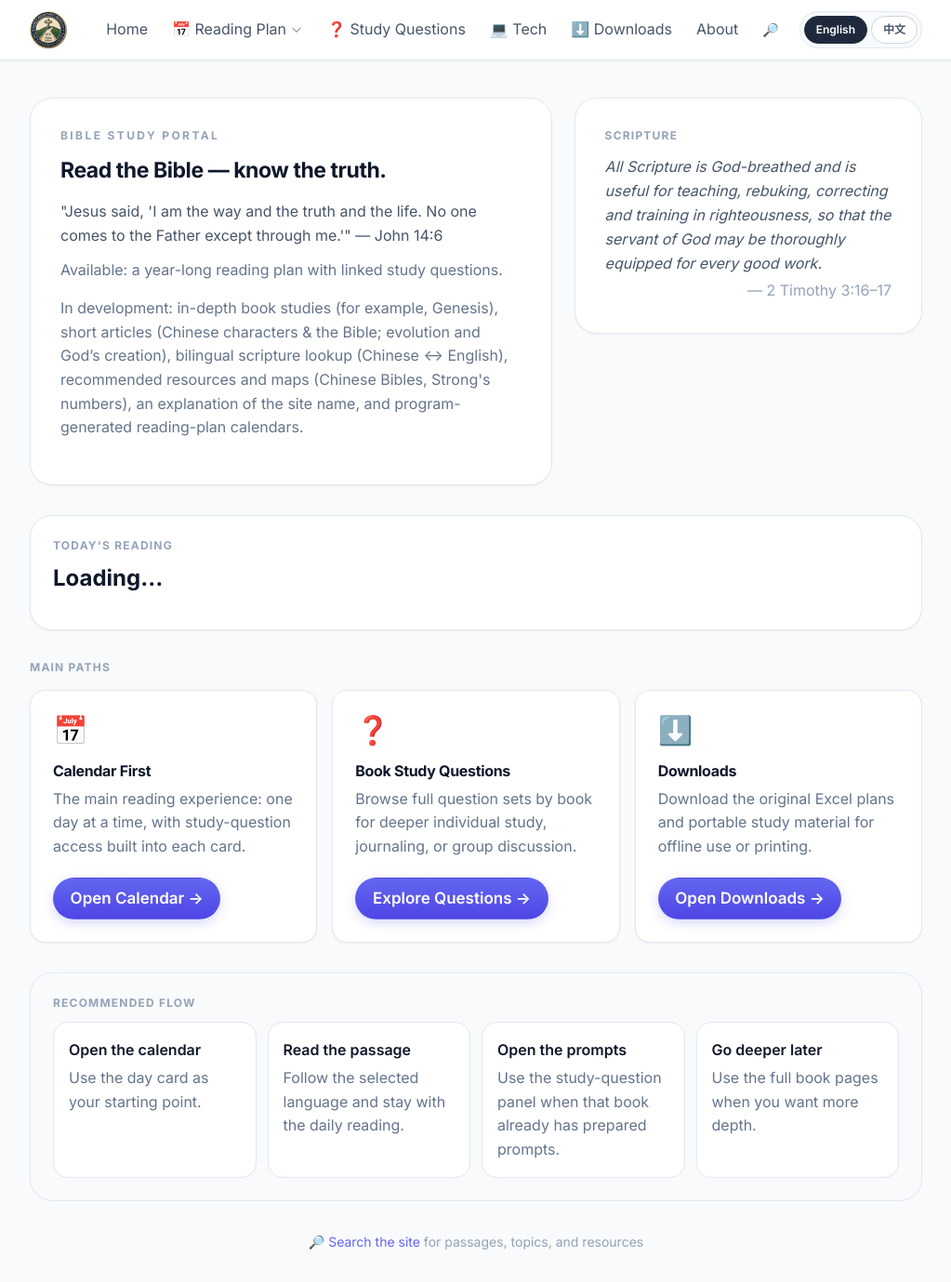
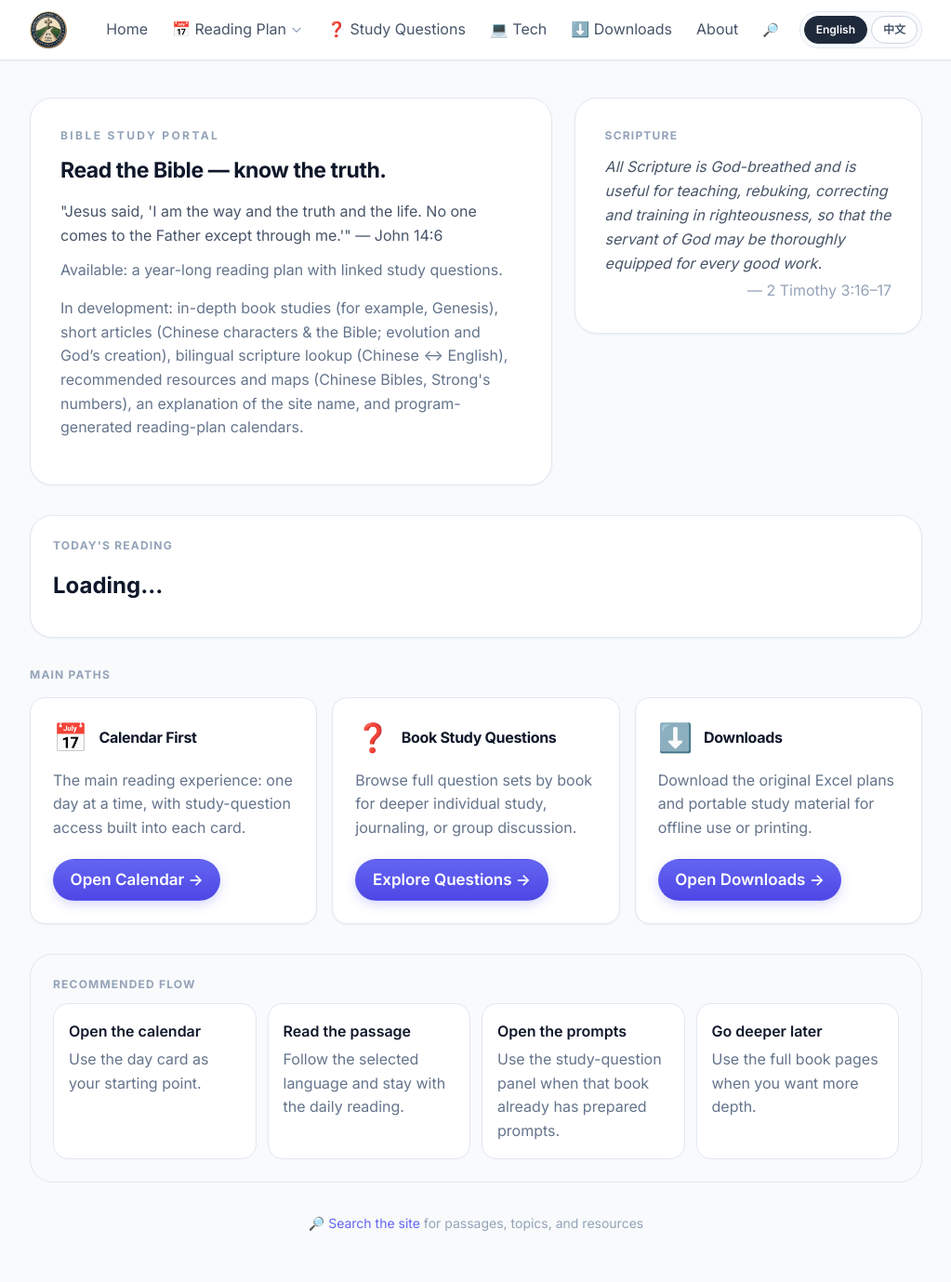
Before and after one commit to mansli7/mansli7.github.io, a Jekyll site: the page built from index.md, in a window 1280 px wide and 1379 px high. Shown: the whole window at 93% size, without its empty margins (128-1151 px from the left). Built offline with Jekyll 4.4.1, drawn with Linux system fonts in a browser that asks for light colours; nearby versions of some CDN libraries.

Commit message:
Homepage: inline dates and align icons with Chinese labels

```diff
--- a/index.md
+++ b/index.md
@@ -30,11 +30,9 @@ title: Home
 
 <div class="bg-white rounded-3xl border border-slate-200 shadow-sm p-6 mb-8" id="today-reading">
   <div class="mb-3">
-    <p class="card-en text-xs font-bold tracking-widest text-slate-400 uppercase mb-2">Today&#39;s Reading</p>
-    <p class="card-zh text-xs font-bold tracking-widest text-slate-400 uppercase mb-2">今日讀經</p>
-
+    <p class="flex items-center gap-3 mb-2"><span class="card-en text-xs font-bold tracking-widest text-slate-400 uppercase">Today&#39;s Reading</span><span id="todayDateEn" class="text-xs font-semibold tracking-widest text-slate-400 uppercase"></span></p>
+    <p class="flex items-center gap-3 mb-2"><span class="card-zh text-xs font-bold tracking-widest text-slate-400 uppercase">今日讀經</span><span id="todayDate" class="text-xs font-semibold tracking-widest text-slate-400 uppercase"></span></p>
   </div>
-  <div id="todayDate" class="text-xs font-semibold tracking-widest text-slate-400 uppercase mb-2"></div>
   <div id="todayRef" class="card-en text-2xl font-bold text-slate-900 leading-tight mb-1">Loading…</div>
   <div id="todayRefZh" class="card-zh text-2xl font-bold text-slate-900 leading-tight mb-1">載入中…</div>
   <div id="todayNote" class="text-sm text-slate-500 mb-4"></div>
@@ -45,9 +43,15 @@ title: Home
 <p class="card-zh text-xs font-bold tracking-widest text-slate-400 uppercase mb-4">主要入口</p>
 <div class="grid grid-cols-1 md:grid-cols-3 gap-4 mb-8">
   <div class="bg-white rounded-2xl border border-slate-200 p-6 shadow-sm transition-all duration-200 hover:-translate-y-0.5 hover:shadow-md">
-    <div class="text-3xl mb-4">📅</div>
-    <h3 class="card-en font-bold text-slate-900 mb-2" style="font-size:1rem;margin-top:0;">Calendar First</h3>
-    <h3 class="card-zh font-bold text-slate-900 mb-2" style="font-size:1rem;margin-top:0;">先看月曆</h3>
+      <div class="flex items-center mb-4">
+        <div class="text-3xl mr-3">📅</div>
+        <div>
+          <div class="flex items-center">
+            <h3 class="card-zh font-bold text-slate-900" style="font-size:1rem;margin-top:0;">先看月曆</h3>
+          </div>
+          <h3 class="card-en font-bold text-slate-900 mt-1" style="font-size:1rem;margin-top:0;">Calendar First</h3>
+        </div>
+      </div>
     <p class="card-en text-sm text-slate-500 leading-relaxed mb-5">The main reading experience: one day at a time, with study-question access built into each card.</p>
     <p class="card-zh text-sm text-slate-500 leading-relaxed mb-5">這是主要讀經方式: 一天一張卡片，並直接連到對應的學習問題。</p>
     <a href="/bs/ar/2026-calendar" class="cta card-en">Open Calendar →</a>
@@ -55,9 +59,15 @@ title: Home
   </div>
 
   <div class="bg-white rounded-2xl border border-slate-200 p-6 shadow-sm transition-all duration-200 hover:-translate-y-0.5 hover:shadow-md">
-    <div class="text-3xl mb-4">❓</div>
-    <h3 class="card-en font-bold text-slate-900 mb-2" style="font-size:1rem;margin-top:0;">Book Study Questions</h3>
-    <h3 class="card-zh font-bold text-slate-900 mb-2" style="font-size:1rem;margin-top:0;">書卷學習問題</h3>
+    <div class="flex items-center mb-4">
+      <div class="text-3xl mr-3">❓</div>
+      <div>
+        <div class="flex items-center">
+          <h3 class="card-zh font-bold text-slate-900" style="font-size:1rem;margin-top:0;">書卷學習問題</h3>
+        </div>
+        <h3 class="card-en font-bold text-slate-900 mt-1" style="font-size:1rem;margin-top:0;">Book Study Questions</h3>
+      </div>
+    </div>
     <p class="card-en text-sm text-slate-500 leading-relaxed mb-5">Browse full question sets by book for deeper individual study, journaling, or group discussion.</p>
     <p class="card-zh text-sm text-slate-500 leading-relaxed mb-5">按書卷瀏覽完整問題集，適合個人默想、筆記整理或小組討論。</p>
     <a href="/bs/sq/" class="cta card-en">Explore Questions →</a>
@@ -65,9 +75,15 @@ title: Home
   </div>
 
   <div class="bg-white rounded-2xl border border-slate-200 p-6 shadow-sm transition-all duration-200 hover:-translate-y-0.5 hover:shadow-md">
-    <div class="text-3xl mb-4">⬇️</div>
-    <h3 class="card-en font-bold text-slate-900 mb-2" style="font-size:1rem;margin-top:0;">Downloads</h3>
-    <h3 class="card-zh font-bold text-slate-900 mb-2" style="font-size:1rem;margin-top:0;">下載</h3>
+    <div class="flex items-center mb-4">
+      <div class="text-3xl mr-3">⬇️</div>
+      <div>
+        <div class="flex items-center">
+          <h3 class="card-zh font-bold text-slate-900" style="font-size:1rem;margin-top:0;">下載</h3>
+        </div>
+        <h3 class="card-en font-bold text-slate-900 mt-1" style="font-size:1rem;margin-top:0;">Downloads</h3>
+      </div>
+    </div>
     <p class="card-en text-sm text-slate-500 leading-relaxed mb-5">Download the original Excel plans and portable study material for offline use or printing.</p>
     <p class="card-zh text-sm text-slate-500 leading-relaxed mb-5">下載原始 Excel 計劃與可攜式學習資料，方便離線使用或列印。</p>
     <a href="/downloads/" class="cta card-en">Open Downloads →</a>
```
Also changed, not shown: _layouts/default.html (+5 -2 lines).
